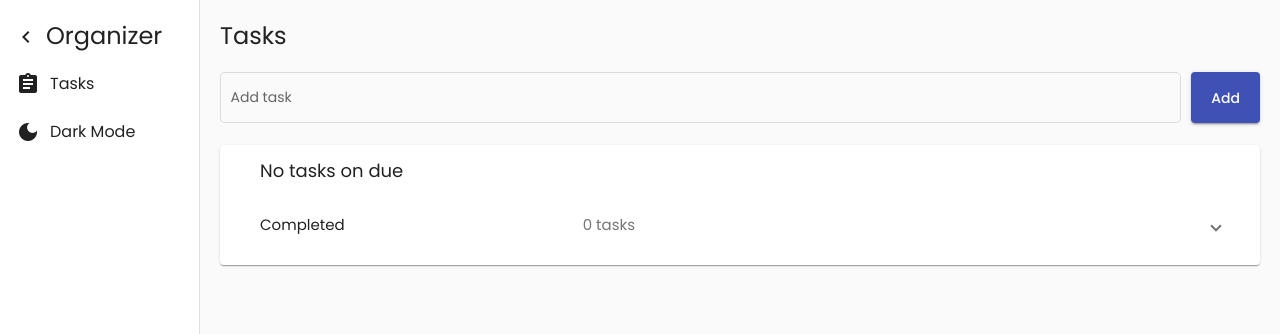
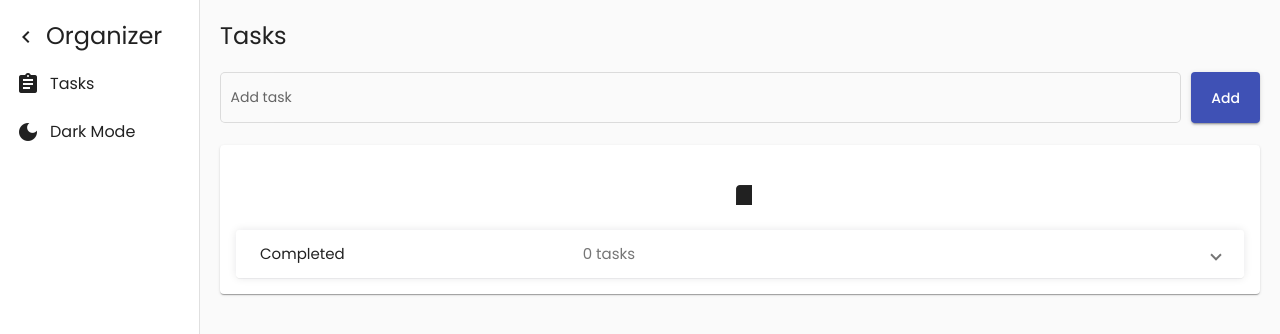
Before and after one commit to na-webdev/organizer, an Angular app in the folder client/: page / in a window 1280 px wide. Shown: the top 334 px of the page. Built offline with nearby package versions, Linux system fonts and the light colour scheme.

Commit message:
design changes

```diff
--- a/client/src/app/tasks/components/task-item/task-item.component.html
+++ b/client/src/app/tasks/components/task-item/task-item.component.html
@@ -1,12 +1,15 @@
 <div class="task-item">
   <div class="task-item__row">
     <div class="task-item__cover">
-      <span class="task-item__text">{{ task.text }}</span>
+      <mat-checkbox
+        [checked]="task.completed"
+        class="example-margin"
+        (change)="onComplete()"
+      >
+        <span class="task-item__text">{{ task.text }}</span>
+      </mat-checkbox>
     </div>
     <div class="task-item__buttons">
-      <button class="task-item__button" mat-icon-button (click)="onComplete()">
-        <mat-icon>{{ task.completed ? "autorenew" : "check" }}</mat-icon>
-      </button>
       <button class="task-item__button" mat-icon-button (click)="onEdit()">
         <mat-icon>edit</mat-icon>
       </button>
--- a/client/src/app/tasks/components/task-item/task-item.component.scss
+++ b/client/src/app/tasks/components/task-item/task-item.component.scss
@@ -3,9 +3,11 @@
 
 .task-item {
   transition: all 0.3 ease-in-out;
-  box-shadow: none;
+  box-shadow: vars.$primaryBoxShadow;
   padding: vars.$secondaryPadding;
   border-radius: vars.$primaryRadius;
+  margin: 8px 0;
+
   &__row {
     @include mixins.flex(10px, row, space-between);
   }
@@ -31,6 +33,6 @@
   }
 
   &:hover {
-    box-shadow: rgba(0, 0, 0, 0.08) 0px 4px 12px;
+    cursor: pointer;
   }
 }
--- a/client/src/app/tasks/components/tasks/tasks.component.html
+++ b/client/src/app/tasks/components/tasks/tasks.component.html
@@ -1,7 +1,9 @@
 <h1 class="title">Tasks</h1>
 <app-add-task (addTaskEvent)="addNewTask($event)"></app-add-task>
 <mat-card>
-  <p class="message" *ngIf="incompleteTasks.length === 0">No tasks on due</p>
+  <div class="message" *ngIf="incompleteTasks.length === 0">
+    <mat-icon>task</mat-icon>
+  </div>
   <app-task-item
     [task]="task"
     *ngFor="let task of incompleteTasks"
@@ -16,7 +18,7 @@
       (opened)="panelOpenState = true"
       (closed)="panelOpenState = false"
     >
-      <mat-expansion-panel-header>
+      <mat-expansion-panel-header class="accordion__header">
         <mat-panel-title>Completed </mat-panel-title>
         <mat-panel-description>
           {{ completedTasks.length }} tasks
--- a/client/src/app/tasks/components/tasks/tasks.component.scss
+++ b/client/src/app/tasks/components/tasks/tasks.component.scss
@@ -1,9 +1,16 @@
+@use "src/sass/variables" as vars;
 .accordion {
   margin-top: 20px !important;
   display: block;
+  box-shadow: vars.$primaryBoxShadow;
+  border-radius: vars.$primaryRadius;
 }
 
 .message {
-  font-size: 18px;
-  margin-left: 24px;
+  margin-top: 20px !important;
+  text-align: center;
+
+  mat-icon {
+    font-size: 48px;
+  }
 }
--- a/client/src/sass/_variables.scss
+++ b/client/src/sass/_variables.scss
@@ -1,3 +1,5 @@
 $primaryPadding: 20px;
 $secondaryPadding: 16px;
 $primaryRadius: 4px;
+$primaryBoxShadow: rgba(17, 17, 26, 0.05) 0px 1px 0px,
+  rgba(17, 17, 26, 0.1) 0px 0px 8px;
```
